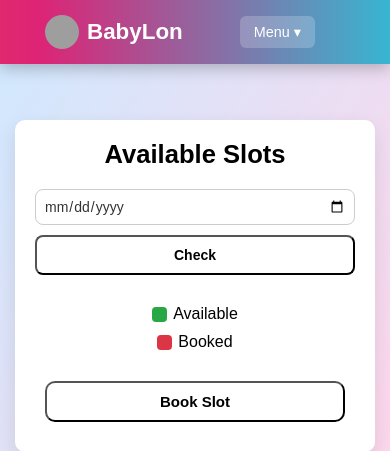
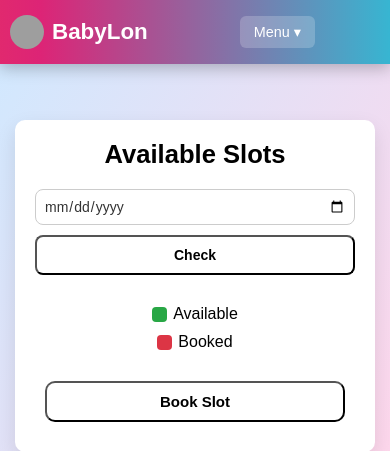
Before and after one commit to singhaditya2004/Babylon, a Django app: page /slots/ in a window 390 px wide. Shown: the top 451 px of the page. Run offline with Django 5.2, Linux system fonts and the light colour scheme; grey boxes are pictures that could not be loaded.

Commit message:
Updated templates

```diff
--- a/Templates/slot_availability.html
+++ b/Templates/slot_availability.html
@@ -252,7 +252,7 @@
     display: flex;
     align-items: center;
     gap: 8px;
-    margin-left: -15px;
+    margin-left: -50px;
   }
 
   .mon {
```
